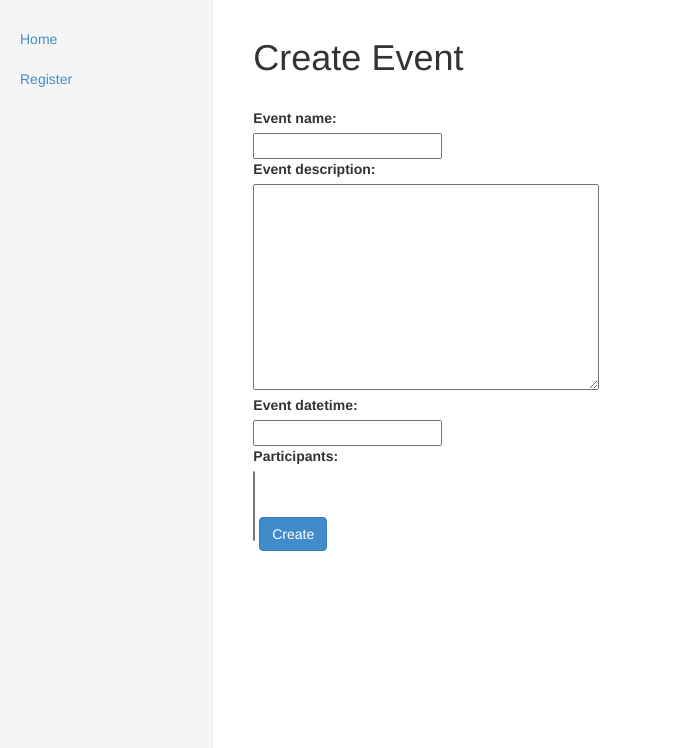
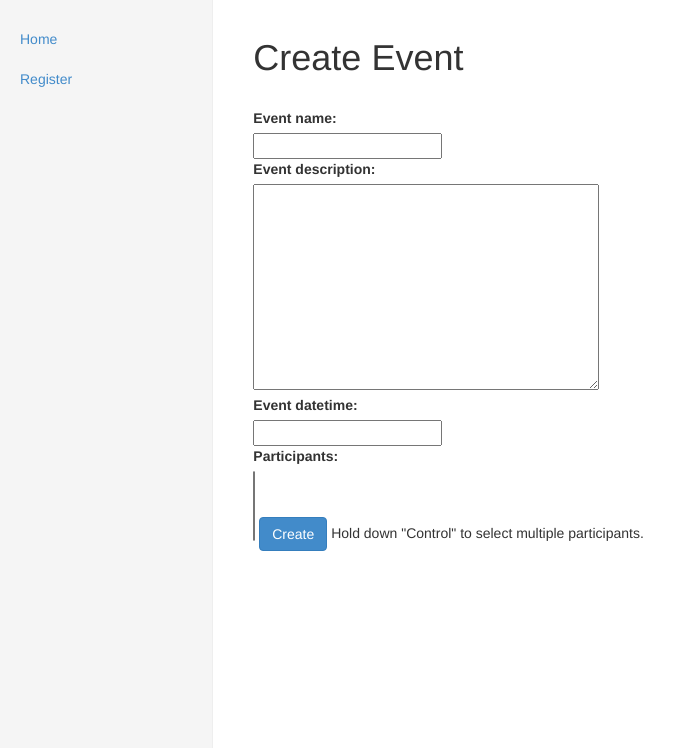
Before and after one commit to BenDavidZ/areyouin, a Django app: page /areyouin/create/ in a window 1280 px wide. Shown: the part 52-800 px from the top of the page, without its empty margins (0-685 px from the left). Run offline with Django 3.2, Linux system fonts and the light colour scheme; some libraries are stand-ins or nearby versions.

Commit message:
first bug 'fix'!

```diff
--- a/areyouin/templates/areyouin/create_event.html
+++ b/areyouin/templates/areyouin/create_event.html
@@ -15,6 +15,7 @@
 
 
 			<input class="btn btn-primary" type="submit" name="submit" value="Create" />
+			Hold down "Control" to select multiple participants.
 		</form>
 
 
```
